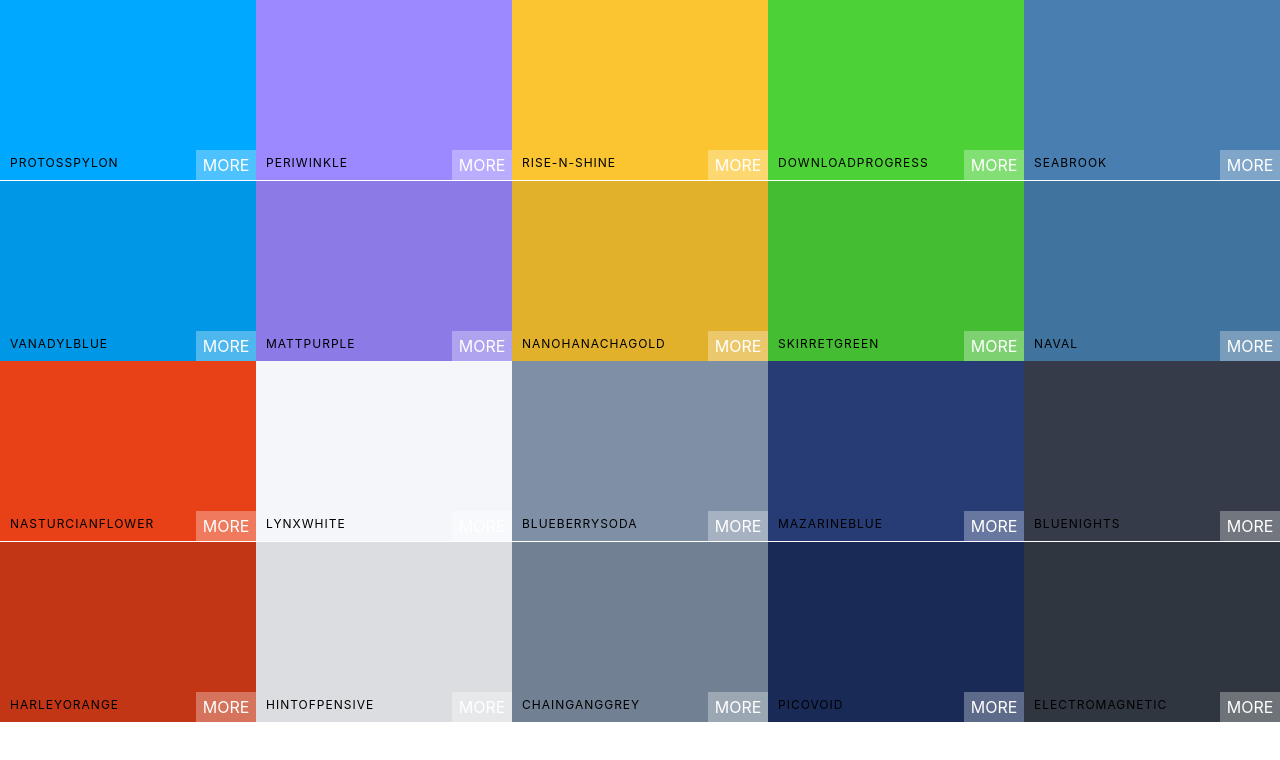
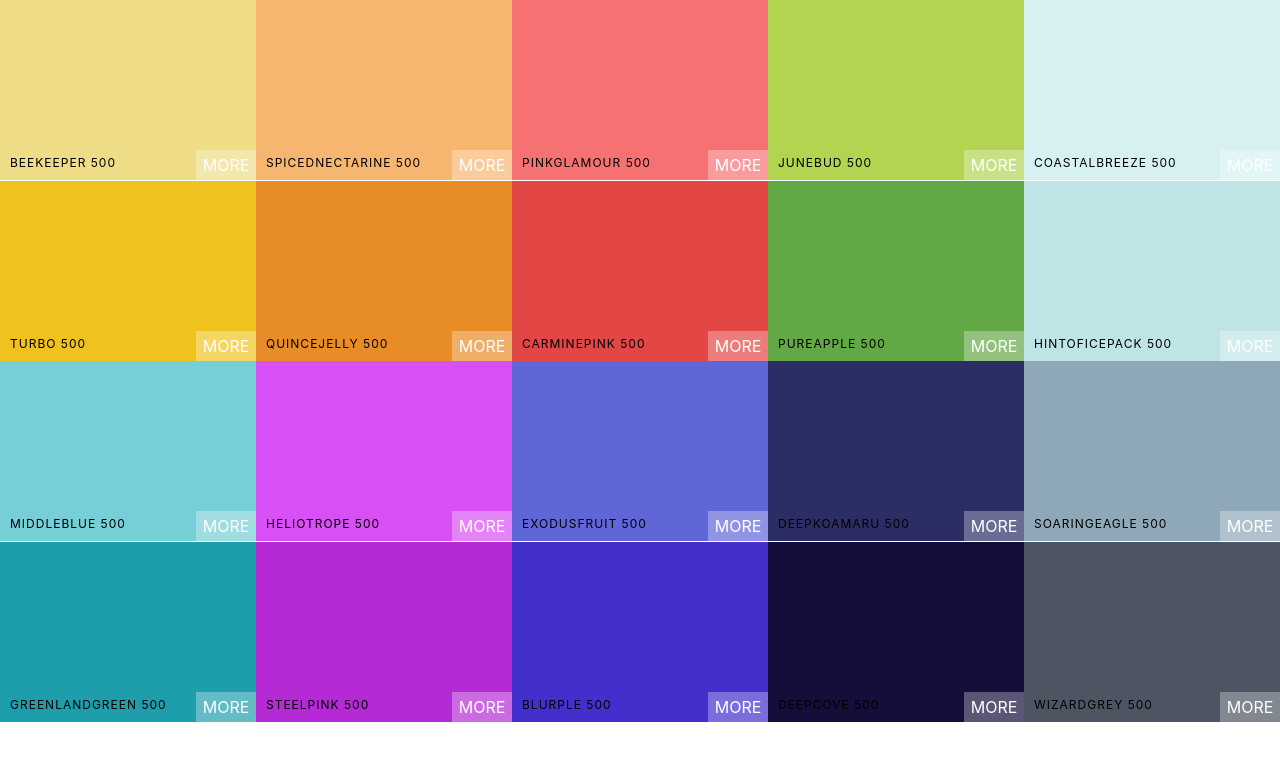
Before and after one commit to neeerajtk/vibgyor, a React (Create React App) app in the folder vibgyor/: page / in a window 1280 px wide. Shown: the top 760 px of the page. Built offline with nearby package versions, Linux system fonts and the light colour scheme.

Commit message:
:fire: minor changes

```diff
--- a/vibgyor/src/App.js
+++ b/vibgyor/src/App.js
@@ -6,11 +6,11 @@ import {generatePalette} from "./colorHelpers";
 
 class App extends Component {
   render(){
-    console.log(generatePalette(seedColors[4]));
+
 
   return (
     <div>
-        <Palette {...seedColors[5]}/>
+        <Palette palette={generatePalette(seedColors[4])} />
     </div>
   );
 }
--- a/vibgyor/src/Palette.js
+++ b/vibgyor/src/Palette.js
@@ -4,8 +4,8 @@ import './Palette.css';
 
 class Palette extends Component {
     render() {
-        const colorBoxes = this.props.colors.map(color=>(
-            <ColorBox background={color.color} name={color.name}/>
+        const colorBoxes = this.props.palette.colors[500].map(color=>(
+            <ColorBox background={color.hex} name={color.name}/>
         ))
         return (
             <div className="Palette">
```
